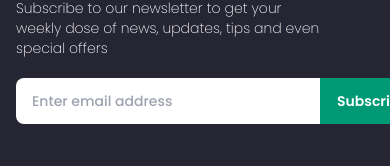
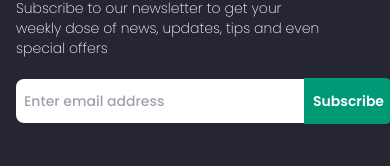
Before and after one commit to SpaceyaTech/SYT-Web-Redesign, a React (Vite) app: page / in a window 390 px wide. Shown: the part 6711-6877 px from the top of the page. Built offline with nearby package versions, Linux system fonts and the light colour scheme; no server answers.

Commit message:
resize subscription form on small screens

```diff
--- a/src/APP/components/Footer2.jsx
+++ b/src/APP/components/Footer2.jsx
@@ -16,8 +16,8 @@ function Footer2() {
   return (
     <footer className="bg-[#252533] text-white ">
       <div className="md:p-12 py-8 px-4 relative max-w-[1440px] mx-auto">
-        <div className="flex md:flex-row flex-col md:gap-16 gap-8 ">
-          <div className="flex-3 flex flex-col md:items-center items-start">
+        <div className="flex lg:flex-row flex-col md:gap-16 gap-8 ">
+          <div className="flex-3 flex flex-col lg:items-center items-start">
             {/* logo */}
             <img
               src={logo}
@@ -134,15 +134,15 @@ function Footer2() {
                   special offers
                 </p>
 
-                <form className="flex pr-4">
+                <form className="flex items-center">
                   <input
                     type="email"
                     placeholder="Enter email address"
-                    className="px-4 py-3 rounded-lg rounded-r-none flex-3 outline-none text-black font-medium"
+                    className="w-auto px-2 md:px-4 py-3 rounded-lg rounded-r-none flex-3 outline-none text-black font-medium"
                   />
                   <button
                     type="submit"
-                    className="rounded-r-lg px-4 py-3 flex-auto font-semibold text-white transition-all duration-200 bg-primary border border-transparent hover:bg-gray-700 focus:ring-2 focus:ring-offset-2 focus:ring-gray-900"
+                    className="rounded-r-lg px-2 md:px-4 py-3 flex-auto font-semibold text-white transition-all duration-200 bg-primary border border-transparent hover:bg-gray-700 focus:ring-2 focus:ring-offset-2 focus:ring-gray-900"
                   >
                     Subscribe
                   </button>
@@ -150,7 +150,6 @@ function Footer2() {
               </div>
             </div>
           </div>
-
         </div>
 
         <div className="sm:mt-14 mt-10">
```
